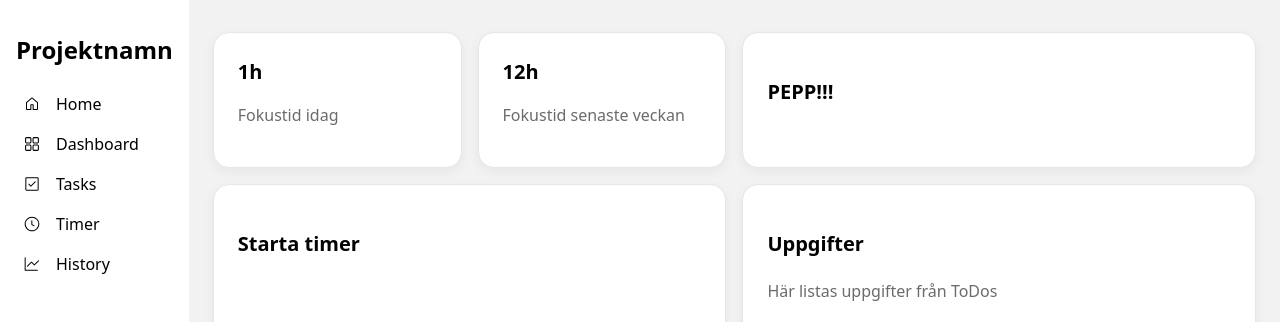
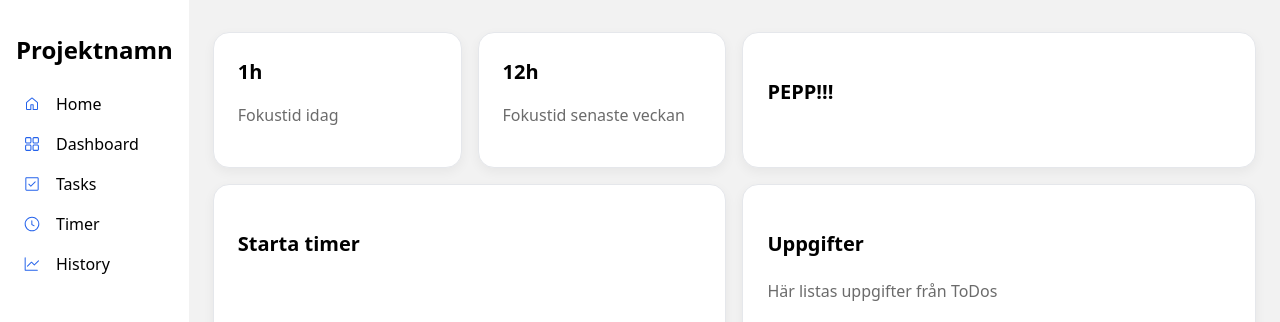
Before and after one commit to vczarnotta/kottekliv-productivity-app, a React (Vite) app: page / in a window 1280 px wide. Shown: the top 322 px of the page. Built offline with nearby package versions, Linux system fonts and the light colour scheme.

Commit message:
ändrade färg på ikonerna

```diff
--- a/src/components/Header/Header.css
+++ b/src/components/Header/Header.css
@@ -33,4 +33,5 @@ li:hover {
 /*Den vägrade centrera sig med bara .icon*/
 .icon svg {
   transform: translateY(2px);
+  color: var(--color-accent);
 }
```
